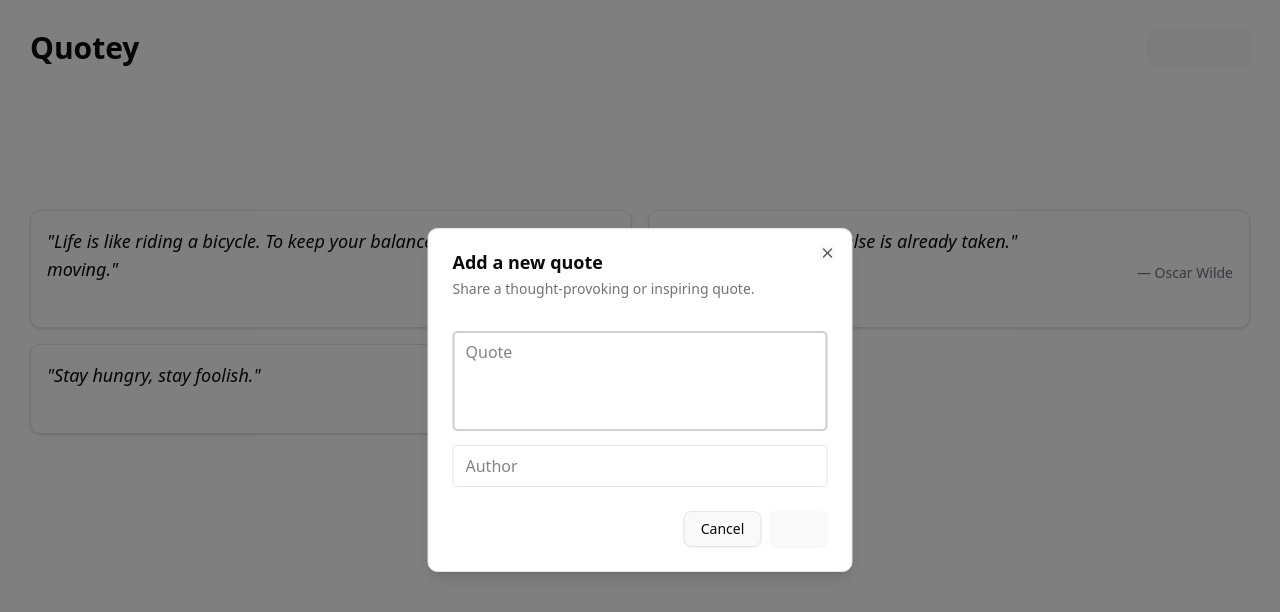
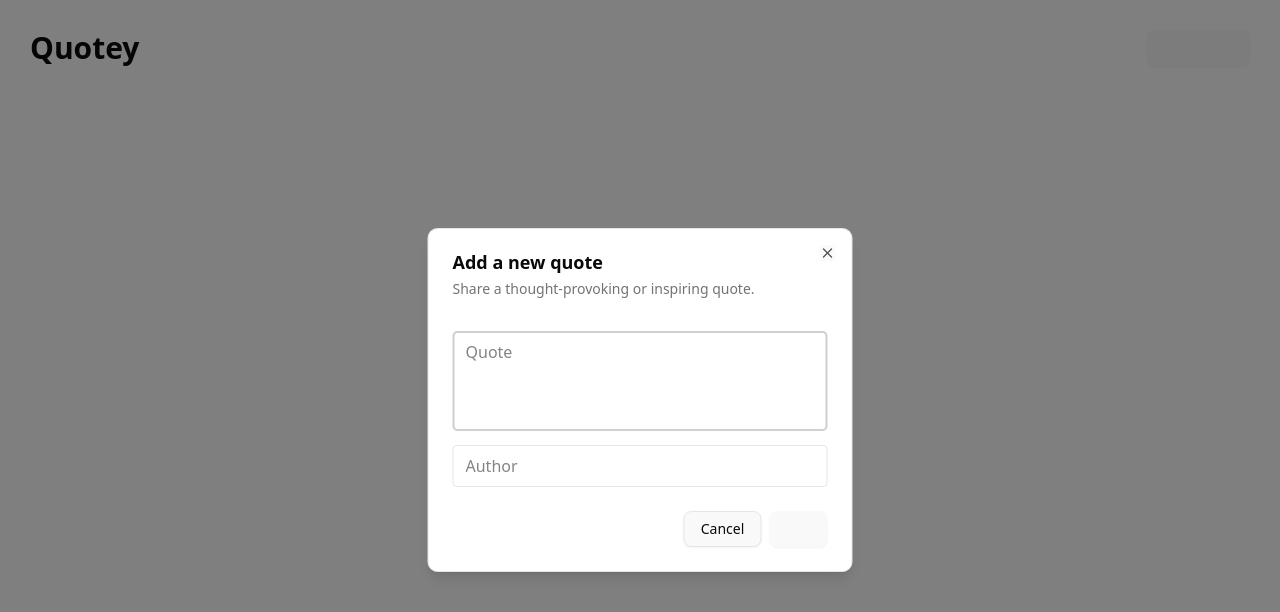
Before and after one commit to ali-ayad/Quotey, a React (Vite) app: page / in a window 1280 px wide. Both pictures are taken after a click on the button "Add Quote". Shown: the top 612 px of the page. Built offline with nearby package versions, Linux system fonts and the light colour scheme.

Commit message:
feat(quotes): implement full quotes CRUD with localStorage

```diff
--- a/src/App.tsx
+++ b/src/App.tsx
@@ -1,37 +1,41 @@
+import { useEffect, useState } from "react";
 import { AddQuote } from "./components/AddModel";
 import { QuoteList } from "./components/QuoteList";
 
+type Quote = {
+  id: number;
+  author: string;
+  text: string;
+};
+
 function App() {
-  const dummyQuotes = [
-    {
-      id: 1,
-      author: "Albert Einstein",
-      text: "Life is like riding a bicycle. To keep your balance you must keep moving.",
-    },
-    {
-      id: 2,
-      author: "Oscar Wilde",
-      text: "Be yourself; everyone else is already taken.",
-    },
-    {
-      id: 3,
-      author: "Steve Jobs",
-      text: "Stay hungry, stay foolish.",
-    },
-  ];
+  const [quotes, setQuotes] = useState<Quote[]>([]);
+
+  // Load from localStorage on first render
+  useEffect(() => {
+    const stored = localStorage.getItem("quotes");
+    if (stored) {
+      setQuotes(JSON.parse(stored));
+    }
+  }, []);
+
+  // Callback to refresh quote list after a new one is added
+  const handleAddQuote = () => {
+    const stored = localStorage.getItem("quotes");
+    if (stored) {
+      setQuotes(JSON.parse(stored));
+    }
+  };
 
   return (
-    <>
-      <div className="flex  flex-col app-container justify-between max-w-7xl mx-auto py-6">
-        <div className="w-full flex justify-between">
-          {" "}
-          <h1 className="font-bold text-3xl">Quotey</h1>
-          <AddQuote />
-        </div>
+    <div className="flex flex-col app-container justify-between max-w-7xl mx-auto py-6">
+      <div className="w-full flex justify-between items-center">
+        <h1 className="font-bold text-3xl">Quotey</h1>
+        <AddQuote onAdd={handleAddQuote} />
+      </div>
 
-        <QuoteList quotes={dummyQuotes} />
-      </div>
-    </>
+      <QuoteList quotes={quotes} />
+    </div>
   );
 }
 
--- a/src/components/AddModel.tsx
+++ b/src/components/AddModel.tsx
@@ -1,4 +1,5 @@
-// components/AddQuoteDialog.tsx
+"use client";
+
 import {
   Dialog,
   DialogTrigger,
@@ -9,8 +10,36 @@ import {
   DialogClose,
 } from "./ui/dialog";
 import { Button } from "./ui/button";
+import { useState } from "react";
 
-export function AddQuote() {
+type AddQuoteProps = {
+  onAdd?: () => void;
+};
+
+export function AddQuote({ onAdd }: AddQuoteProps) {
+  const [quote, setQuote] = useState("");
+  const [author, setAuthor] = useState("");
+
+  const handleAddQuote = () => {
+    const newQuote = {
+      id: Date.now(),
+      text: quote.trim(),
+      author: author.trim(),
+    };
+
+    if (!newQuote.text) return;
+
+    const existingQuotes = JSON.parse(localStorage.getItem("quotes") || "[]");
+    const updatedQuotes = [...existingQuotes, newQuote];
+    localStorage.setItem("quotes", JSON.stringify(updatedQuotes));
+
+    setQuote("");
+    setAuthor("");
+
+    // Notify parent
+    onAdd?.();
+  };
+
   return (
     <Dialog>
       <DialogTrigger asChild>
@@ -28,12 +57,16 @@ export function AddQuote() {
         <div className="mt-4 space-y-2">
           <textarea
             placeholder="Quote"
+            value={quote}
+            onChange={(e) => setQuote(e.target.value)}
             className="w-full border px-3 py-2 rounded resize-none min-h-[100px]"
           />
 
           <input
             type="text"
             placeholder="Author"
+            value={author}
+            onChange={(e) => setAuthor(e.target.value)}
             className="w-full border px-3 py-2 rounded"
           />
 
@@ -41,7 +74,9 @@ export function AddQuote() {
             <DialogClose asChild>
               <Button variant="outline">Cancel</Button>
             </DialogClose>
-            <Button>Add</Button>
+            <DialogClose asChild>
+              <Button onClick={handleAddQuote}>Add</Button>
+            </DialogClose>
           </div>
         </div>
       </DialogContent>
--- a/src/components/QuoteList.tsx
+++ b/src/components/QuoteList.tsx
@@ -1,4 +1,5 @@
 import React from "react";
+import { Button } from "./ui/button";
 
 type Quote = {
   id: number;
@@ -8,21 +9,32 @@ type Quote = {
 
 type Props = {
   quotes: Quote[];
+  onDelete?: (id: number) => void;
 };
 
-export const QuoteList: React.FC<Props> = ({ quotes }) => {
+export const QuoteList: React.FC<Props> = ({ quotes, onDelete }) => {
   return (
     <div className="grid grid-cols-1 md:grid-cols-2 gap-4 mt-36 w-full">
       {quotes.map((quote) => (
         <div
           key={quote.id}
-      className="p-4 border rounded-lg shadow-sm bg-white hover:shadow-md transition"
+          className="relative p-4 border rounded-lg shadow-sm bg-white hover:shadow-md transition"
         >
           <p className="text-lg italic mb-2">"{quote.text}"</p>
           <p className="text-right text-sm text-gray-500">— {quote.author}</p>
+
+          {onDelete && (
+            <Button
+              size="sm"
+              variant="ghost"
+              className="absolute top-2 right-2 text-red-500 hover:text-red-700"
+              onClick={() => onDelete(quote.id)}
+            >
+              Delete
+            </Button>
+          )}
         </div>
       ))}
     </div>
-
   );
 };
```
Lines whose indentation alone changed are shown as unchanged.
